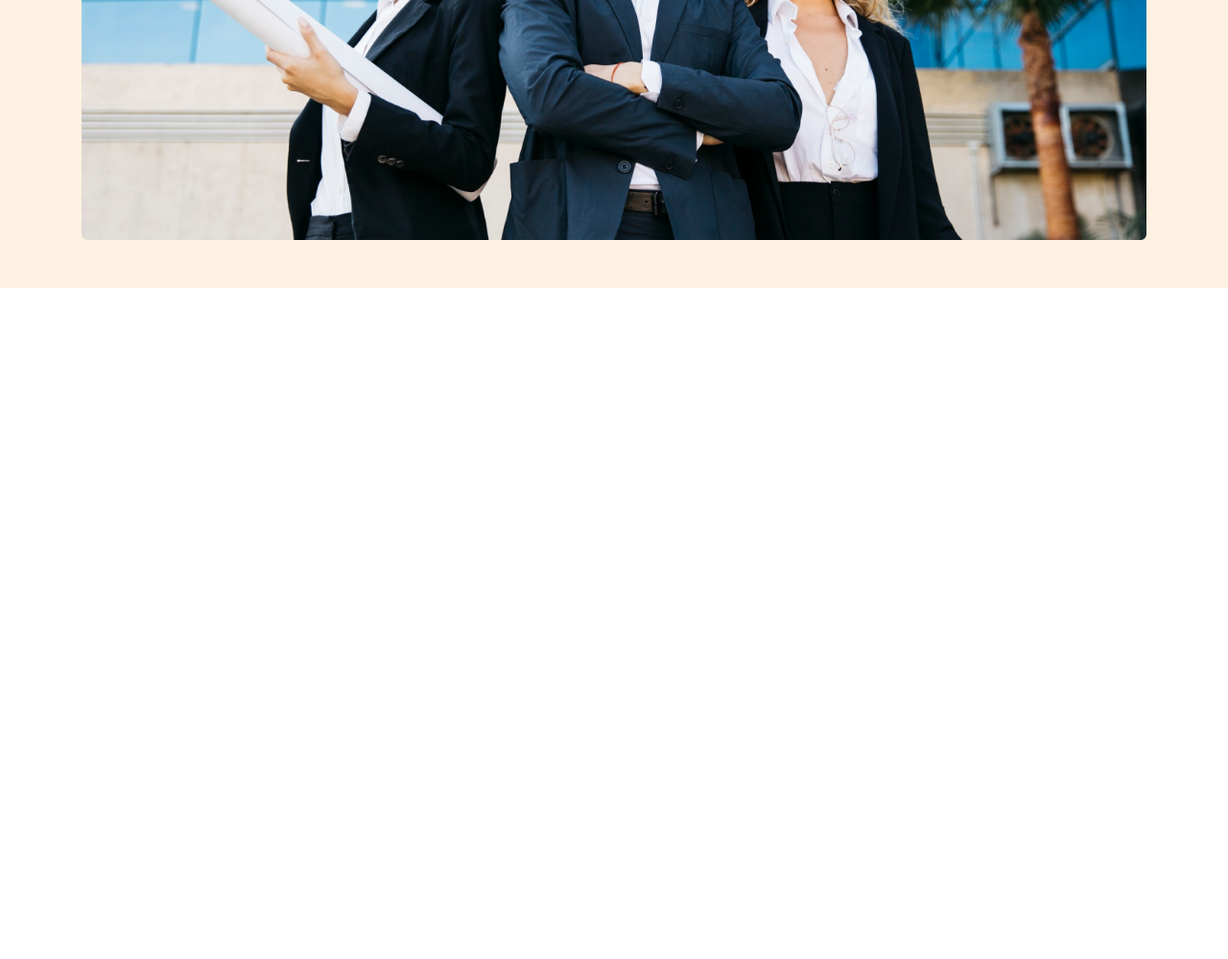
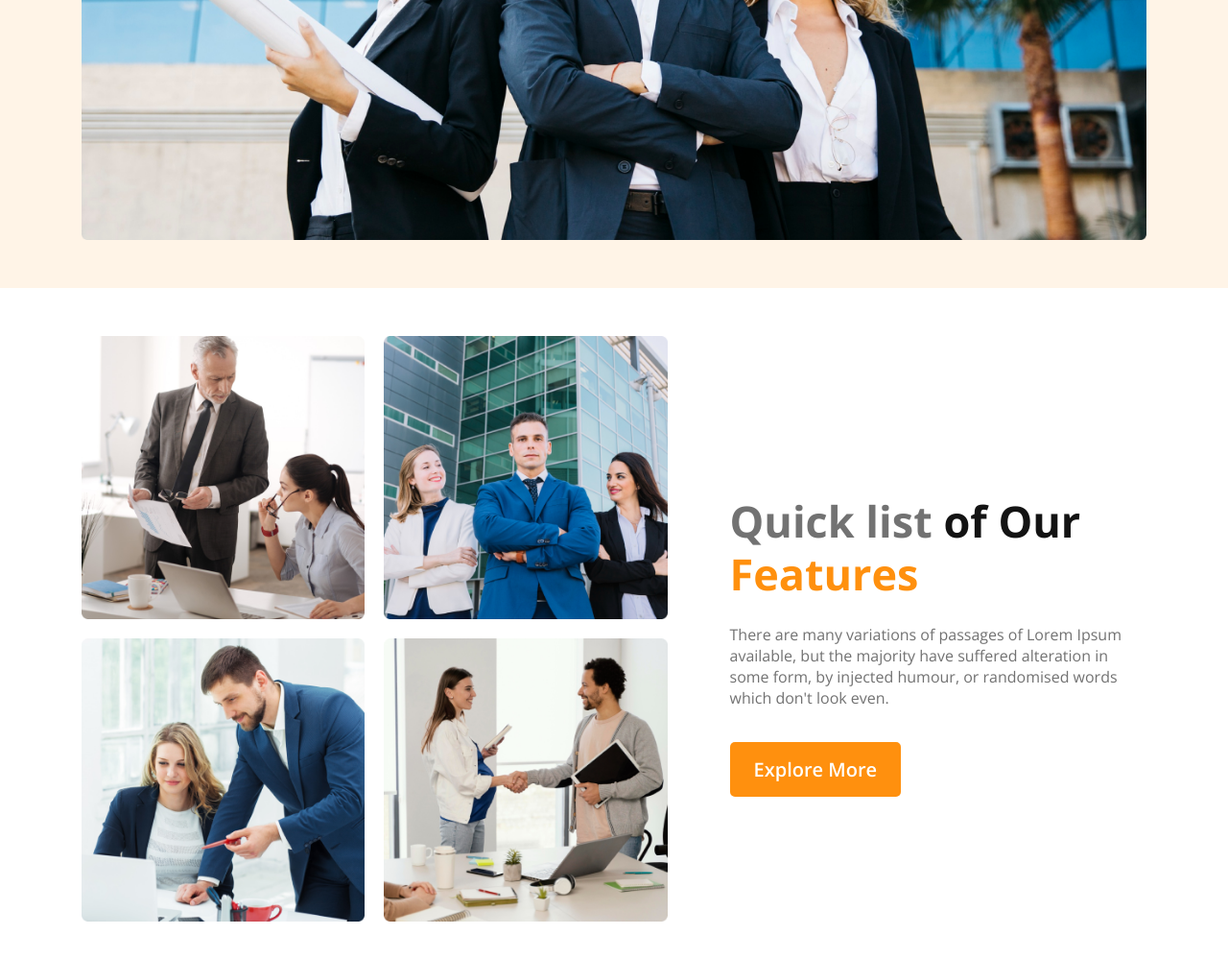
Before and after one commit to webprosen/your-architect, a plain HTML site: page index.html in a window 1280 px wide. Shown: the part 767-1766 px from the top of the page at 96% size. Before the commit the page ends 1067 px from the top, so only its background shows below. Drawn offline with nearby package versions, Linux system fonts and the light colour scheme.

Commit message:
Quick list  area staging

```diff
--- a/assets/responsive.css
+++ b/assets/responsive.css
@@ -1,3 +1,20 @@
+@media screen and (max-width:900px){
+    .quick-list-title{
+        font-size: 40px;
+        line-height: 50px;
+    }
+    .quick-list-left {
+        width: 100%;
+        margin-bottom: 25px;
+    }
+    .quick-list-right {
+        width: 100%;
+        padding-left:initial;
+        text-align: center;
+    }
+}
+
+
 @media screen and (max-width:576px){
     /* Header area css */
     .nav{
@@ -23,4 +40,12 @@
         font-size: 40px;
         line-height: 50px;
     }
+
+    .quick-list-left-image {
+        width: calc(100%);
+        margin-bottom: 20px;
+    }
+
+
+
 }
--- a/assets/style.css
+++ b/assets/style.css
@@ -19,7 +19,7 @@ Common style for all element
 Header style here
 -------------- */
 .header{
-    background-color: #fff1e1;
+    background-color: #fff4e7;
 }
 
 
@@ -59,11 +59,13 @@ Header style here
     font-size: 45px;
     margin-bottom: 25px;
     line-height: 55px;
+    color: #131313;
 }
 .richtext-des{
     margin-bottom: 25px;
     max-width: 810px;
     margin: auto;
+    color: #727272;
 }
 .richtext-button{
     margin-top: 50px;
@@ -86,3 +88,64 @@ Header style here
     width: 100%;
     display: inherit;
 }
+
+
+/* Quick list section */
+.quick-list{
+    display: flex;
+    flex-wrap: wrap;
+    justify-content: space-between;
+    align-items: center;
+    padding-top: 50px;
+    padding-bottom: 50px;
+}
+
+.quick-list-left{
+    width: 55%;
+}
+.four-image{
+    display: flex;
+    flex-wrap: wrap;
+    justify-content: space-between;
+}
+.quick-list-left-image {
+    width: calc(50% - 10px);
+    margin-bottom: 20px;
+}
+.quick-list-left-image img{
+    display: inherit;
+    width: 100%;
+}
+
+.quick-list-right{
+    width: 45%;
+    padding-left: 65px;
+}
+.quick-list-title{
+    font-size: 45px;
+    margin-bottom: 25px;
+    line-height: 55px;
+    color: #727272;
+}
+.quick-list-title strong{
+    color: #131313;
+}
+.quick-list-title span{
+    color: #FF900E;
+}
+.quick-list-des{
+    margin-bottom: 25px;
+    color: #727272;
+}
+.quick-list-button{
+    margin-top: 50px;
+}
+.quick-list-button a{
+    background-color: #FF900E;
+    padding: 15px 25px;
+    border-radius: 5px;
+    text-decoration: none;
+    color: #fff;
+    font-size: 20px;
+    font-weight: 600;
+}
--- a/index.html
+++ b/index.html
@@ -32,20 +32,45 @@
                 </div>
             </nav>
 
-            <div class="richtext">
+            <section class="richtext">
                 <h1 class="richtext-title">Brand New<br>Group of Architects</h1>
                 <p class="richtext-des">There are many variations of passages of Lorem Ipsum available, but the majority have suffered alteration in some form, by injected humour, or randomised words which don't look even.</p>
                 <div class="richtext-button">
                     <a href="">Explore More</a>
                 </div>
-            </div>
+            </section>
 
-            <div class="hero-image">
-                <img src="images/banner.png" alt="">
-            </div>
+            <section class="hero-image">
+                <img src="images/banner.png" alt="hero-image">
+            </section>
 
         </div>
     </header>
+
+    <main>
+
+        <!-- Quick list section-->
+        <section class="quick-list wrapper">
+            <div class="quick-list-left">
+
+                <div class="four-image">
+                    <div class="quick-list-left-image"><img src="images/team1.png" alt="team1"></div>
+                    <div class="quick-list-left-image"><img src="images/team2.png" alt="team2"></div>
+                    <div class="quick-list-left-image"><img src="images/team3.png" alt="team3"></div>
+                    <div class="quick-list-left-image"><img src="images/team4.png" alt="team4"></div>
+                </div>
+
+            </div>
+            <div class="quick-list-right">
+                <h1 class="quick-list-title">Quick list <strong>of Our </strong><span>Features</span></h1>
+                <p class="quick-list-des">There are many variations of passages of Lorem Ipsum available, but the majority have suffered alteration in some form, by injected humour, or randomised words which don't look even.</p>
+                <div class="quick-list-button">
+                    <a href="">Explore More</a>
+                </div>
+            </div>
+        </section>
+
+    </main>
 
 
 
@@ -67,9 +92,6 @@
 
 
 
-    <main>
-
-    </main>
 
     <footer>
 
```
